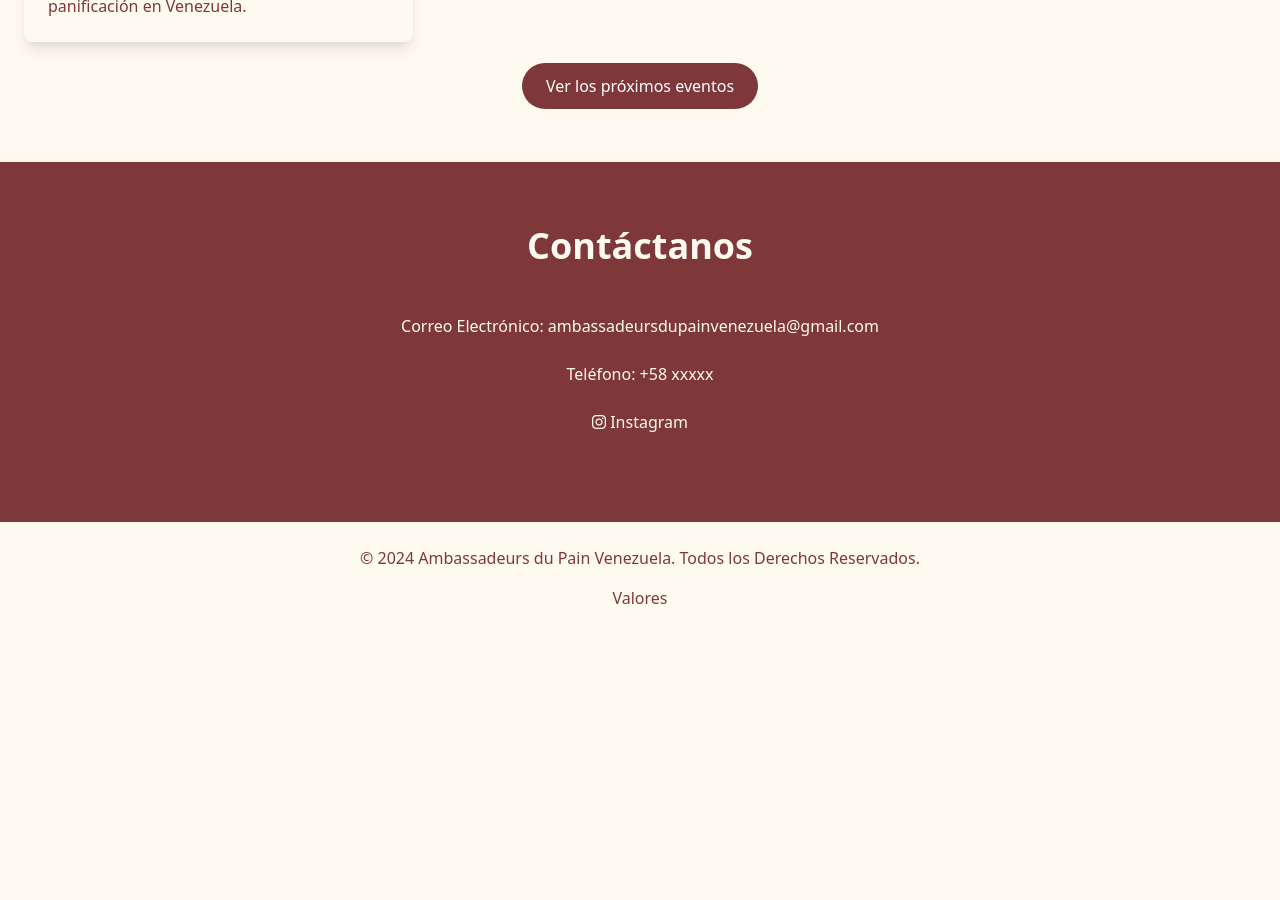
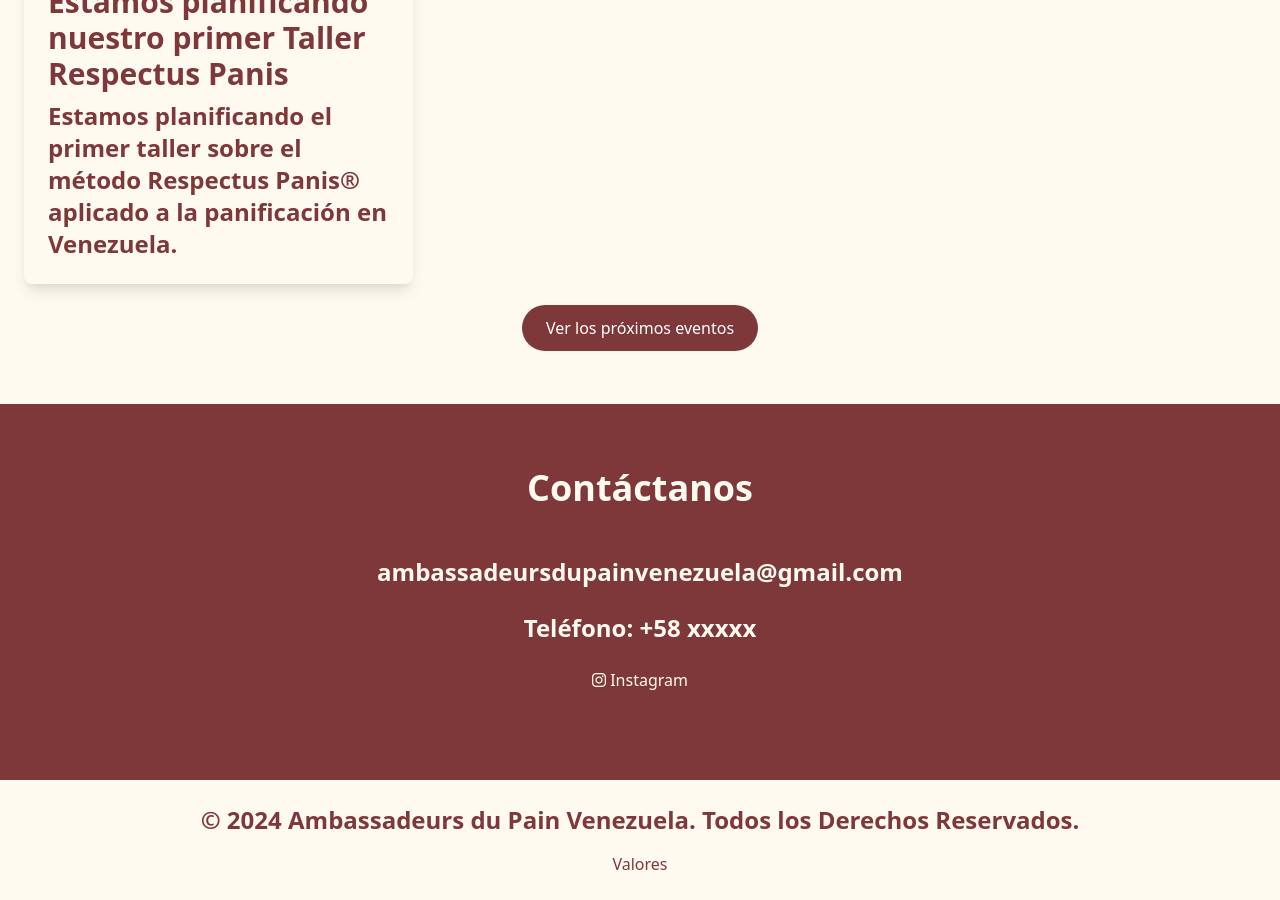
Before and after one commit to ambassadeursdupainvenezuela/ambassadeursdupainvenezuela.github.io, a Jekyll site: the page built from index.html, in a window 1280 px wide and 900 px high, scrolled down 6143 px. Built offline with Jekyll 4.4.1, drawn with Linux system fonts in a browser that asks for light colours; nearby versions of some CDN libraries; before the commit the page ends 6777 px from its top, so only the background shows below that.

Commit message:
Fix fonts

```diff
--- a/_includes/contacto.html
+++ b/_includes/contacto.html
@@ -3,7 +3,7 @@
     <div class="container mx-auto px-6">
       <h2 class="text-4xl font-bold text-center mb-12 text-accent">Contáctanos</h2>
       <div class="text-center text-accent">
-        <p class="mb-6">Correo Electrónico: ambassadeursdupainvenezuela@gmail.com</p>
+        <p class="mb-6"><a href="mailto:ambassadeursdupainvenezuela@gmail.com">ambassadeursdupainvenezuela@gmail.com</a></p>
         <p class="mb-6">Teléfono: +58 xxxxx</p>
         <div class="flex justify-center space-x-4 mb-6">
           <a href="https://instagram.com/ambassadeursdupainvenezuela" class="text-accent"><i class="fab fa-instagram"></i> Instagram</a>
--- a/_includes/styles.html
+++ b/_includes/styles.html
@@ -53,4 +53,12 @@
     .carousel-control-next {
       right: 1rem;
     }
+
+    p {
+      font-weight: 600;
+      font-size: 1.5rem;
+      line-height: 2rem;
+    }
+
+
   </style>
--- a/blog.html
+++ b/blog.html
@@ -25,9 +25,10 @@
       <div class="bg-white rounded-lg shadow-lg overflow-hidden">
         <img src="{{ post.image }}" alt="Imagen del artículo {{ post.title }}" class="w-max">
         <div class="p-6">
-            <h3 class="text-2xl font-bold mb-2 text-primary">{{ post.title }}</h3>
+          <h2 class="text-3xl font-bold mb-2 text-primary">{{ post.title }}</h2>
           <p class="text-dark mb-4">{{ post.subtitle }}</p>
-            <a href="{{ post.url }}" class="text-highlight hover:underline">Leer Más <i class="fas fa-arrow-right"></i></a>
+          <a href="{{ post.url }}" class="text-highlight hover:underline">Leer Más <i
+              class="fas fa-arrow-right"></i></a>
         </div>
       </div>
       {% endfor %}
--- a/eventos.html
+++ b/eventos.html
@@ -24,7 +24,7 @@
         <div class="bg-white rounded-lg shadow-lg overflow-hidden">
           <img src="{{ post.image }}" alt="Imagen del artículo {{ post.title }}" class="w-full">
           <div class="p-6">
-            <h3 class="text-2xl font-bold mb-2 text-primary">{{ post.title }}</h3>
+            <h2 class="text-3xl font-bold mb-2 text-primary">{{ post.title }}</h2>
             <p class="text-dark mb-4">{{ post.subtitle }}</p>
             <a href="{{ post.url }}" class="text-highlight hover:underline">Leer Más <i class="fas fa-arrow-right"></i></a>
           </div>
--- a/index.html
+++ b/index.html
@@ -187,7 +187,7 @@
       {% for post in site.blog reversed %}
       <div class="w-max md:w-1/2 lg:w-1/3 px-4 mb-8">
         <div class="bg-accent p-6 rounded-lg shadow-lg">
-          <h3 class="text-2xl font-bold mb-2 text-primary">{{ post.title }}</h3>
+          <h2 class="text-3xl font-bold mb-2 text-primary">{{ post.title }}</h2>
           <p class="text-dark">{{ post.subtitle }}</p>
         </div>
       </div>
@@ -204,15 +204,14 @@
   <div class="container mx-auto px-6">
     <h2 class="text-4xl font-bold text-center mb-12 text-primary">Eventos y Talleres</h2>
     <div class="flex flex-wrap -mx-4">
-      <div class="w-full md:w-1/2 lg:w-1/3 px-4 mb-8">
-        {% for post in site.eventos %}
+      {% for post in site.eventos %}
+      <div class="w-max md:w-1/2 lg:w-1/3 px-4 mb-8">
         <div class="bg-accent p-6 rounded-lg shadow-lg">
-          <h3 class="text-2xl font-bold mb-2 text-primary">{{ post.title }}</h3>
+          <h2 class="text-3xl font-bold mb-2 text-primary">{{ post.title }}</h2>
           <p class="text-dark">{{ post.subtitle }}</p>
         </div>
-        {% endfor %}
       </div>
-      <!-- Repite bloques similares para más eventos y talleres -->
+      {% endfor %}
     </div>
     <div class="text-center">
       <a href="/eventos.html" class="bg-dark px-6 py-3 rounded-full text-white">Ver los próximos eventos</a>
```
Lines whose indentation alone changed are shown as unchanged.
